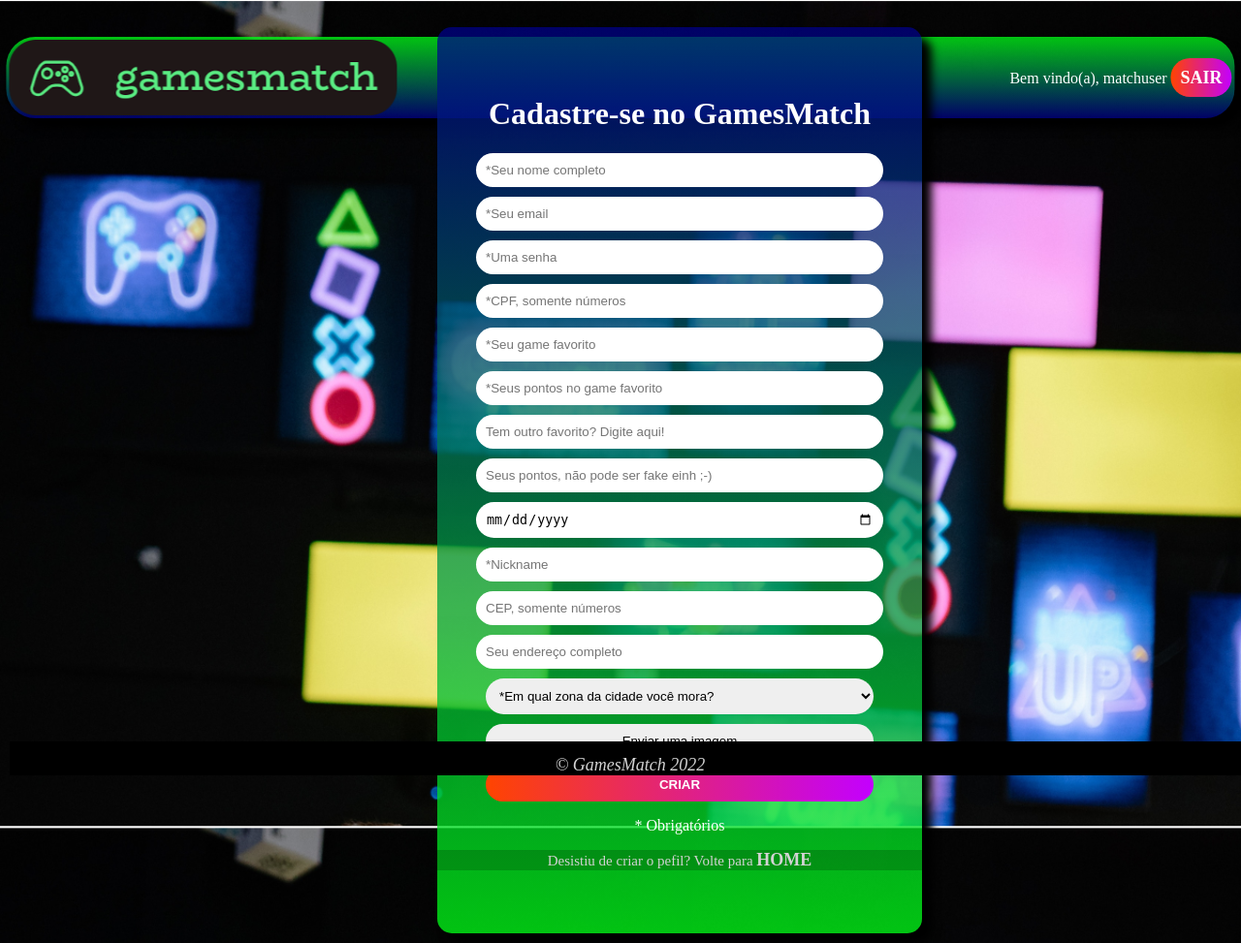
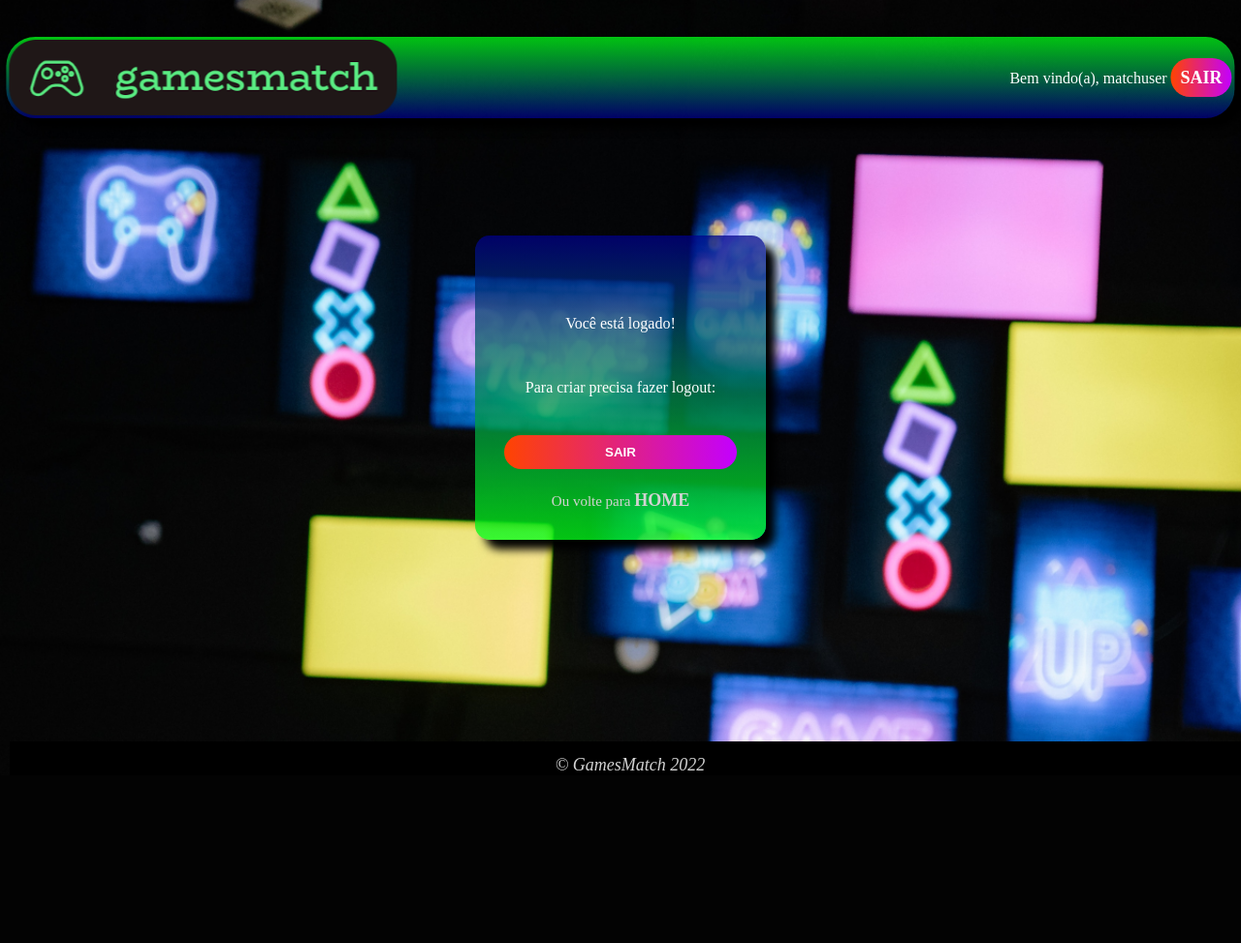
Before and after one commit to dielito2010/gamesmatch2, a Django app: page /perfil/add in a window 1280 px wide. Shown: the whole page at 97% size. After the commit the page ends 795 px from the top, so only its background shows below. Run offline with Django 4.2, Linux system fonts and the light colour scheme; a user stored in the database is signed in.

Commit message:
modelo para criar perfil só se estiver logoff

```diff
--- a/global/matchapp/templates/perfil_add.html
+++ b/global/matchapp/templates/perfil_add.html
@@ -1,9 +1,20 @@
 {% extends 'base.html' %}
 {% block content %}
+{% if user.is_authenticated %}
     <div class="container">
-    <!-- tela de login -->
+        <div class="screen">
+            <form class="form" action="{% url 'logout' %}">
+            {% csrf_token %}
+                <p>Você está logado!</p>
+                <p>Para criar precisa fazer logout:</p>
+                <button class="btn" type="submit" onclick="sair()">sair</button>
+                <p class="description">Ou volte para  <a href="{% url 'home' %}">HOME</a></p>
+            </form>
+        </div>
+    </div>
+{% else %}
+    <div class="container">
         <div class="screenCadPerfil">
-        <!-- formulário de login -->
             <form class="form" action="{% url 'perfil_add' %}" method="POST">
                 {% csrf_token %}
                 <h1 class="title">Cadastre-se no GamesMatch</h1>
@@ -23,7 +34,7 @@
                 <input name="pontuacao1" type="number" placeholder="*Seus pontos no game favorito" class="inputs" />
                 <input name="game2" type="text" placeholder="Tem outro favorito? Digite aqui!" class="inputs" />
                 <input name="pontuacao2" type="number" placeholder="Seus pontos, não pode ser fake einh ;-)" class="inputs" />
-            <input name="dat_nasc" type="date" class="inputs" />
+                <input name="dat_nasc" type="text" placeholder="*Data de Nascimento dd/mm/aaa" onfocus="(this.type='date')" class="inputs" />
                 <input name="nickname" type="text" placeholder="*Nickname" class="inputs" />
                 <input name="cep" type="text" placeholder="CEP, somente números" maxlength="8" minlength="8" class="inputs" pattern="\d{8}" title="Somente numeros do seu CEP, são 8 ao total!"/>
                 <input name="endereco" type="text" placeholder="Seu endereço completo" class="inputs" />
@@ -43,4 +54,6 @@
                 </div>
             </form>
         </div>
+    </div>
+{% endif %}
 {% endblock %} %}
```
Also changed, not shown: global/matchapp/views.py (+5 -4 lines), global/db.sqlite3. Lines whose indentation alone changed are shown as unchanged.
